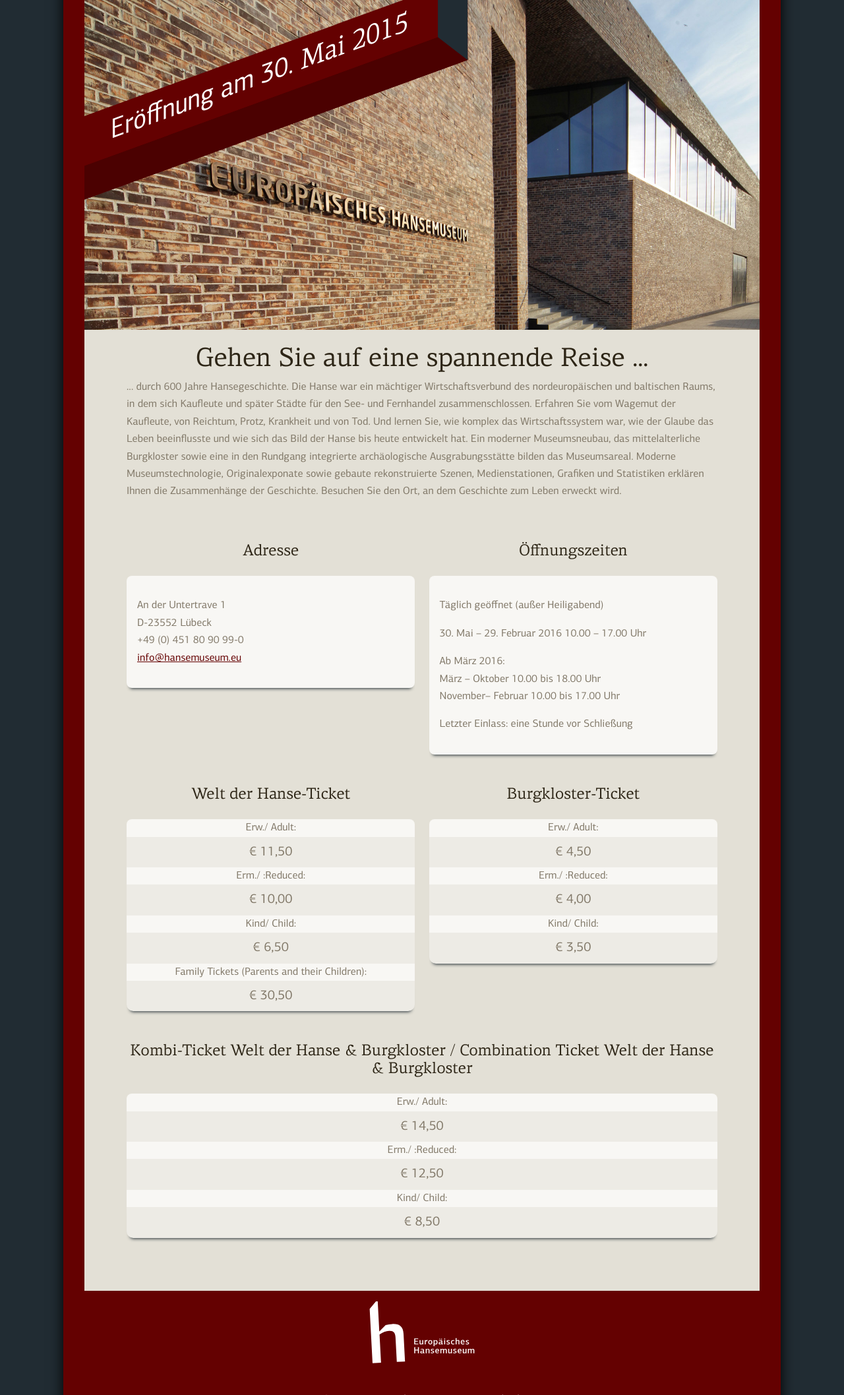
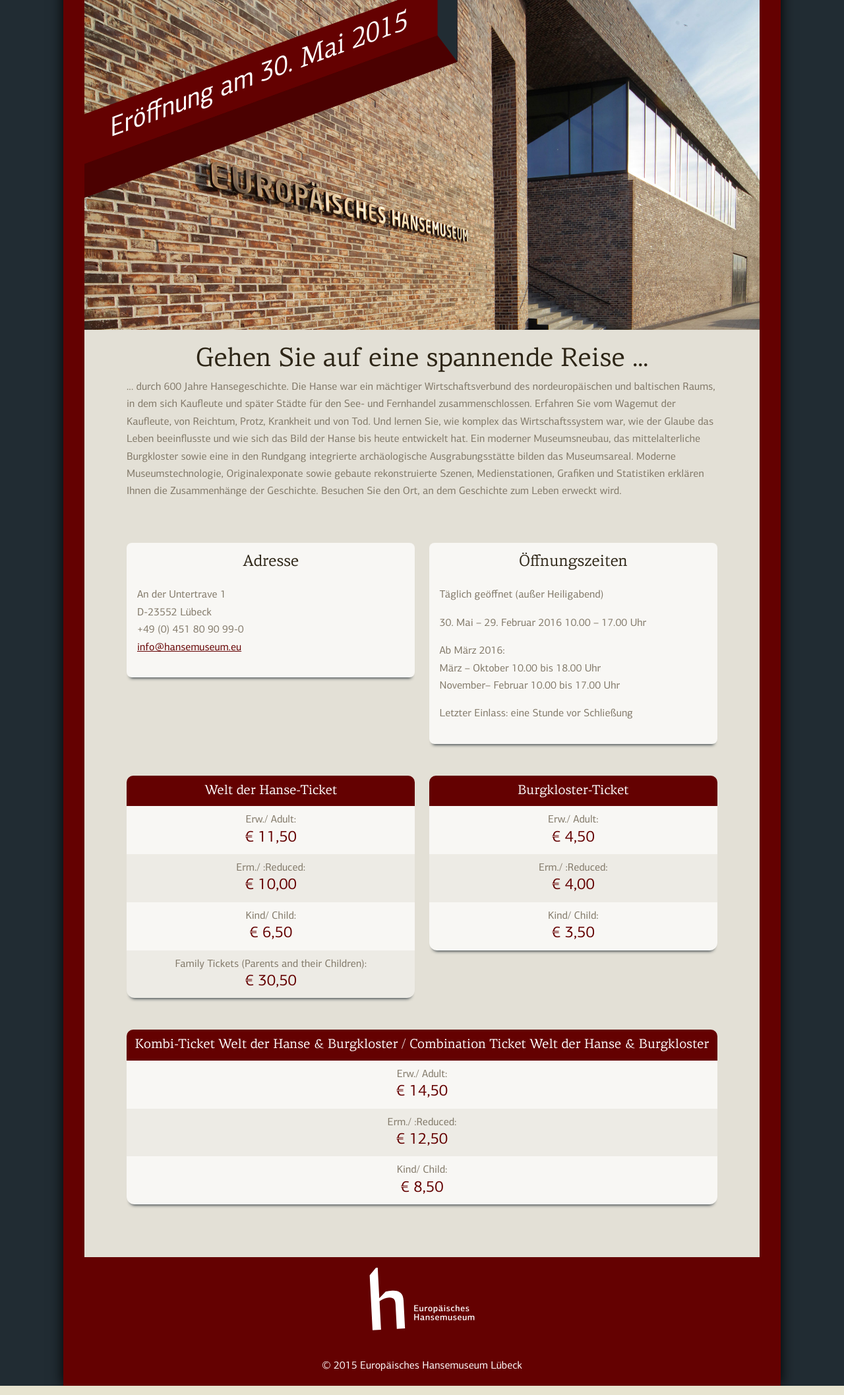
Before and after one commit to cmd1209/Welcome-EHM, a PHP site: page /index.php in a window 1280 px wide. Shown: the part 184-2299 px from the top of the page at 66% size. Run offline with PHP 8.4, Linux system fonts and the light colour scheme.

Commit message:
modernize pricing with dl dt dd

```diff
--- a/css/style.sass
+++ b/css/style.sass
@@ -38,6 +38,12 @@ h1
   font-size: $base-font-size*2.5
 h2
   margin-bottom: 1em
+h4
+  background-color: $primary-color
+  color: white
+  padding: 0.5em 0
+  border-radius: $base-border-radius $base-border-radius 0 0
+  font-size: 125%
 
 .wrap
   border-left: 2em solid $primary-color
@@ -92,7 +98,7 @@ section.hero
     background-color: $primary-color
     padding: 0 3em
     border-bottom: 3em solid darken($primary-color,5)
-    border-right: 3em solid $dark-color
+    border-right: 2em solid $dark-color
     h1, p
       color: white
     h1
@@ -114,19 +120,22 @@ dl
   margin: 0
   text-align: center
 dt
+  padding: 0.5em 0 0 0
   background-color: lighten($primary-background,10)
-  &:first-of-type
-    border-radius: $base-border-radius $base-border-radius 0 0
+  &:nth-of-type(2n)
+    background-color: lighten($primary-background,5)
 dd
-  background-color: lighten($primary-background,5)
-  font-size: 125%
-  padding: 0.5em 0
+  background-color: lighten($primary-background,10)
+  font-size: 150%
+  color: $primary-color
+  padding: 0 0 0.5em 0
   margin: 0
+  &:nth-of-type(2n)
+    background-color: lighten($primary-background,5)
   &:last-of-type
     border-radius: 0 0 $base-border-radius $base-border-radius
     margin: 0
     box-shadow: 0 6px 5px -5px $dark-color
-
 
 footer
   text-align: center
--- a/index.php
+++ b/index.php
@@ -14,8 +14,8 @@
 
 <div class="row">
     <div class="colL">
+    <div class="text-box">
         <h2>Adresse</h2>
-    <div class="text-box">
         <p>An der Untertrave 1<br>
         D-23552 Lübeck<br>
         +49 (0) 451 80 90 99-0 <br>
@@ -24,8 +24,8 @@
     </div>
     </div>
     <div class="colR">
+        <div class="text-box">
         <h2>Öffnungszeiten</h2>
-        <div class="text-box">
         <p>Täglich geöffnet (außer Heiligabend)</p>
         <p>30. Mai – 29. Februar 2016  10.00 – 17.00 Uhr</p>
         <p>Ab März 2016:<br>
@@ -40,7 +40,7 @@ November– Februar 10.00 bis 17.00 Uhr <br>
 </div>
 <div class="row">
     <div class="colL">
-    <h2>Welt der Hanse-Ticket</h2>
+        <h4>Welt der Hanse-Ticket</h4>
     <dl>
         <dt>Erw./ Adult:</dt>
         <dd>€ 11,50</dd>
@@ -54,8 +54,8 @@ November– Februar 10.00 bis 17.00 Uhr <br>
 
     </div>
     <div class="colR">
-        <h2>Burgkloster-Ticket</h2>
-            <dl>
+        <h4>Burgkloster-Ticket</h4>
+    <dl>
         <dt>Erw./ Adult:</dt>
         <dd>€ 4,50</dd>
         <dt>Erm./ :Reduced:</dt>
@@ -66,8 +66,8 @@ November– Februar 10.00 bis 17.00 Uhr <br>
     </div>
 </div>
 <div class="row">
-        <h2>Kombi-Ticket Welt der Hanse & Burgkloster / Combination Ticket Welt der Hanse & Burgkloster</h2>
-            <dl>
+        <h4>Kombi-Ticket Welt der Hanse & Burgkloster / Combination Ticket Welt der Hanse & Burgkloster</h4>
+        <dl>
         <dt>Erw./ Adult:</dt>
         <dd>€ 14,50</dd>
         <dt>Erm./ :Reduced:</dt>
```
Also changed, not shown: style.css, 1 other file.
